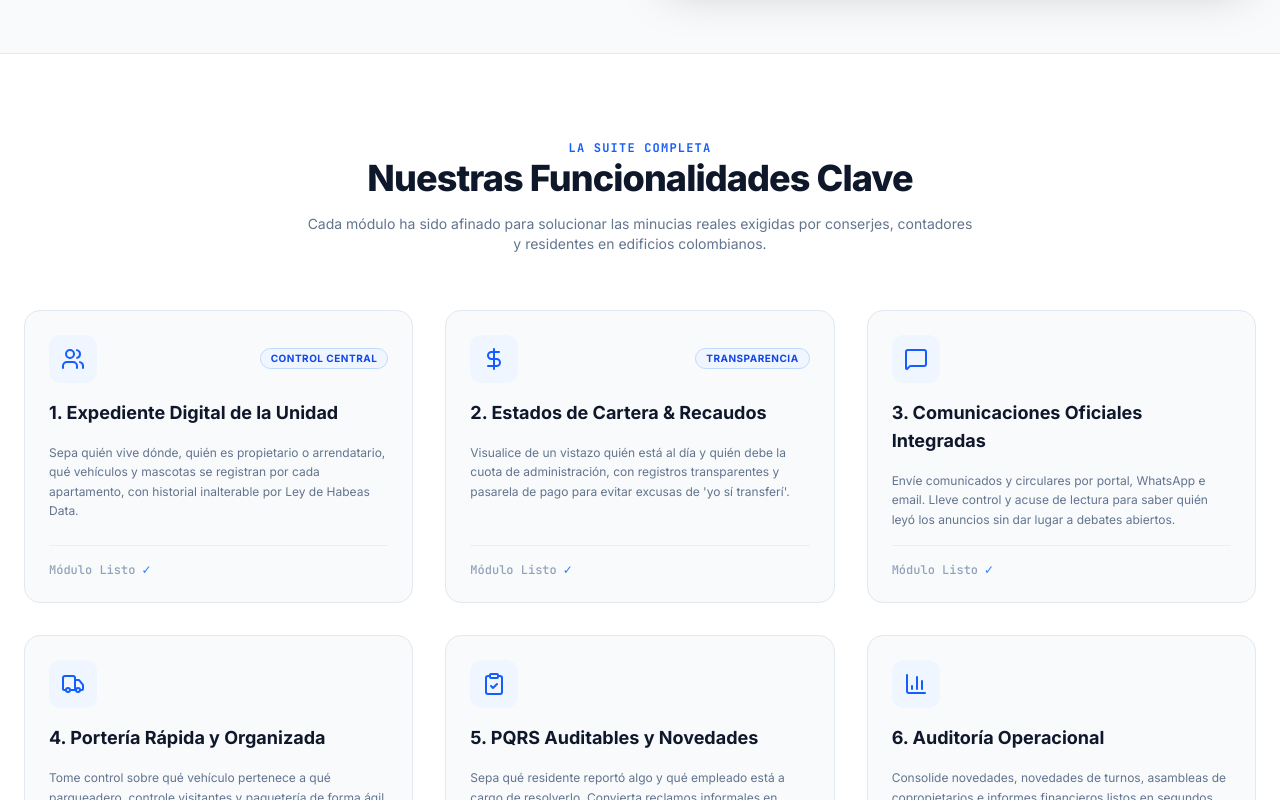
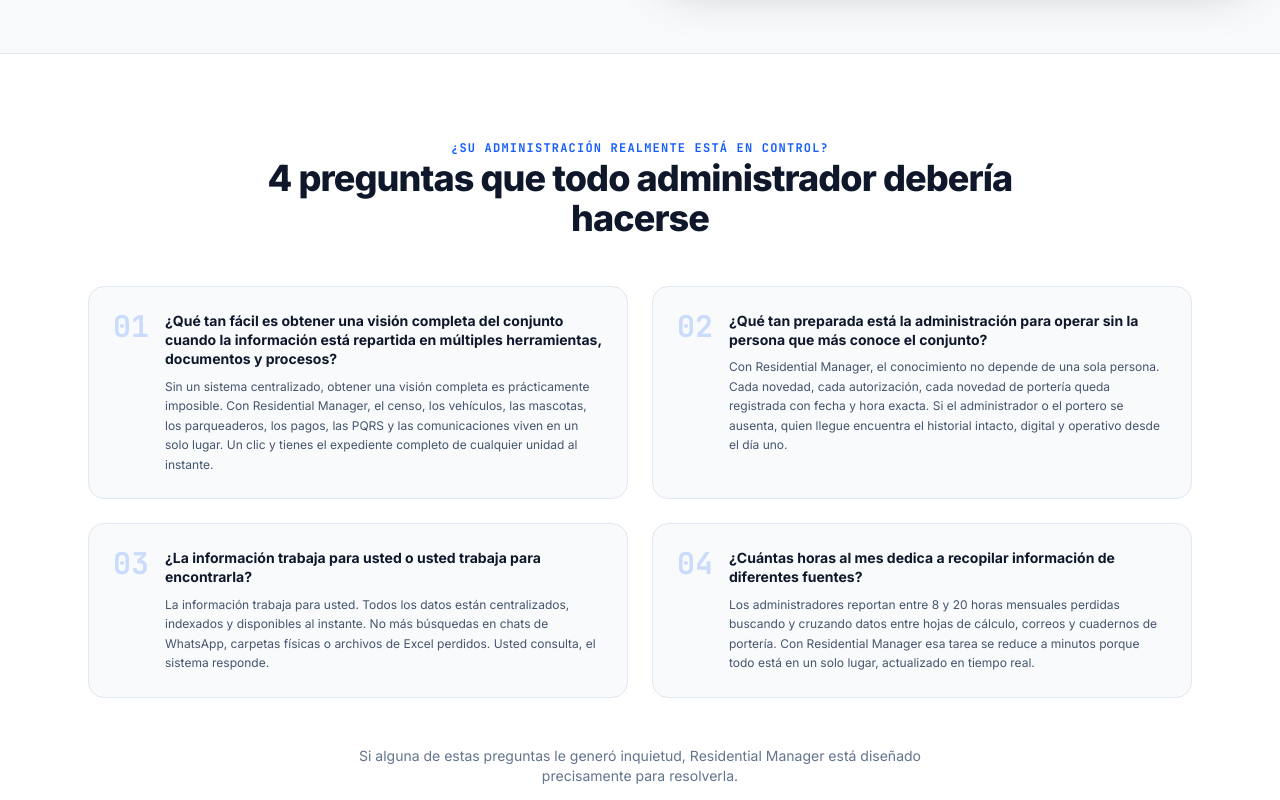
Before and after one commit to JuanDavid-sys/residential-manager-sale, a React (Vite) app: page / in a window 1280 px wide. Shown: the part 1820-2620 px from the top of the page. Built offline with nearby package versions, Linux system fonts and the light colour scheme.

Commit message:
Eliminar referencias a Ley 675 y agregar sección de 4 preguntas clave a landing page

```diff
--- a/src/components/DashboardView.tsx
+++ b/src/components/DashboardView.tsx
@@ -270,7 +270,6 @@ export default function DashboardView({ onNavigateToLanding }: DashboardProps) {
               <span>Base de datos: Conectada</span>
             </span>
             <span>·</span>
-            <span>Estándar: Ley 675</span>
           </div>
 
           <button
@@ -495,7 +494,6 @@ export default function DashboardView({ onNavigateToLanding }: DashboardProps) {
                   <div className="bg-white/80 border border-emerald-100 p-2.5 rounded-xl text-[10px] font-mono text-emerald-800 space-y-1">
                     <div>• Menos llamadas y chats directos</div>
                     <div>• Cero errores de fórmulas Excel</div>
-                    <div>• Respaldo legal Ley 675 completa</div>
                   </div>
                 </div>
               </div>
@@ -1475,35 +1473,6 @@ export default function DashboardView({ onNavigateToLanding }: DashboardProps) {
             </div>
           </div>
 
-          {/* COMPLIANCE CHECK FOR COLOMBIAN PH LEY 675 */}
-          <div className="bg-white p-5 rounded-2xl border border-slate-200 shadow-sm text-xs space-y-3.5">
-            <h5 className="font-bold text-slate-900 flex items-center gap-1.5">
-              <ShieldCheck className="w-4 h-4 text-blue-600 shrink-0" />
-              <span>Cumplimiento Ley 675 / 1581</span>
-            </h5>
-            <p className="text-[11px] text-slate-500 leading-snug">
-              Los registros de censo, correspondencia, placas y PQRS generados cumplen con las normativas colombianas de propiedad horizontal y protección de datos (Habeas Data).
-            </p>
-
-            <div className="bg-slate-50 p-3 rounded-xl space-y-1.5 border border-slate-200">
-              <span className="text-[10px] text-slate-400 block uppercase font-mono font-bold">Módulos Auditados:</span>
-              <div className="space-y-1 text-[11px] text-slate-600">
-                <div className="flex justify-between">
-                  <span>• Coeficiente de copropiedad:</span>
-                  <span className="text-emerald-700 font-bold">Aprobado</span>
-                </div>
-                <div className="flex justify-between">
-                  <span>• Protección Habeas Data:</span>
-                  <span className="text-emerald-700 font-bold">Aprobado</span>
-                </div>
-                <div className="flex justify-between">
-                  <span>• Regulación PQRS (15 días):</span>
-                  <span className="text-emerald-700 font-bold">Activo</span>
-                </div>
-              </div>
-            </div>
-          </div>
-
         </aside>
 
       </div>
--- a/src/components/MarketingView.tsx
+++ b/src/components/MarketingView.tsx
@@ -397,6 +397,84 @@ export default function MarketingView({ onNavigateToDashboard }: MarketingProps)
         </div>
       </section>
 
+      {/* 4 KEY QUESTIONS SECTION — RESPUESTAS DIRECTAS */}
+      <section className="py-20 bg-white border-t border-slate-200">
+        <div className="max-w-6xl mx-auto px-6 space-y-12">
+          <motion.div
+            initial={{ opacity: 0, y: 30 }}
+            whileInView={{ opacity: 1, y: 0 }}
+            viewport={{ once: true, margin: '-80px' }}
+            transition={{ duration: 0.5 }}
+            className="text-center max-w-3xl mx-auto space-y-4"
+          >
+            <span className="text-xs uppercase font-extrabold tracking-widest text-blue-600 font-mono">
+              ¿Su administración realmente está en control?
+            </span>
+            <h2 className="text-3xl font-extrabold text-slate-900 tracking-tight sm:text-4xl">
+              4 preguntas que todo administrador debería hacerse
+            </h2>
+          </motion.div>
+
+          <div className="grid grid-cols-1 md:grid-cols-2 gap-6">
+            {[
+              {
+                number: "01",
+                question: "¿Qué tan fácil es obtener una visión completa del conjunto cuando la información está repartida en múltiples herramientas, documentos y procesos?",
+                answer: "Sin un sistema centralizado, obtener una visión completa es prácticamente imposible. Con Residential Manager, el censo, los vehículos, las mascotas, los parqueaderos, los pagos, las PQRS y las comunicaciones viven en un solo lugar. Un clic y tienes el expediente completo de cualquier unidad al instante."
+              },
+              {
+                number: "02",
+                question: "¿Qué tan preparada está la administración para operar sin la persona que más conoce el conjunto?",
+                answer: "Con Residential Manager, el conocimiento no depende de una sola persona. Cada novedad, cada autorización, cada novedad de portería queda registrada con fecha y hora exacta. Si el administrador o el portero se ausenta, quien llegue encuentra el historial intacto, digital y operativo desde el día uno."
+              },
+              {
+                number: "03",
+                question: "¿La información trabaja para usted o usted trabaja para encontrarla?",
+                answer: "La información trabaja para usted. Todos los datos están centralizados, indexados y disponibles al instante. No más búsquedas en chats de WhatsApp, carpetas físicas o archivos de Excel perdidos. Usted consulta, el sistema responde."
+              },
+              {
+                number: "04",
+                question: "¿Cuántas horas al mes dedica a recopilar información de diferentes fuentes?",
+                answer: "Los administradores reportan entre 8 y 20 horas mensuales perdidas buscando y cruzando datos entre hojas de cálculo, correos y cuadernos de portería. Con Residential Manager esa tarea se reduce a minutos porque todo está en un solo lugar, actualizado en tiempo real."
+              }
+            ].map((item, idx) => (
+              <motion.div
+                key={idx}
+                initial={{ opacity: 0, y: 20 }}
+                whileInView={{ opacity: 1, y: 0 }}
+                viewport={{ once: true, margin: '-80px' }}
+                transition={{ duration: 0.4, delay: idx * 0.08 }}
+                className="bg-slate-50 p-6 rounded-2xl border border-slate-200 hover:border-blue-300 hover:shadow-md transition-all"
+              >
+                <div className="flex items-start gap-4">
+                  <span className="text-3xl font-extrabold text-blue-600/20 font-mono leading-none">{item.number}</span>
+                  <div className="space-y-2">
+                    <h3 className="text-sm font-bold text-slate-900 leading-snug">
+                      {item.question}
+                    </h3>
+                    <p className="text-[12px] text-slate-600 leading-relaxed">
+                      {item.answer}
+                    </p>
+                  </div>
+                </div>
+              </motion.div>
+            ))}
+          </div>
+
+          <motion.div
+            initial={{ opacity: 0, y: 20 }}
+            whileInView={{ opacity: 1, y: 0 }}
+            viewport={{ once: true, margin: '-80px' }}
+            transition={{ duration: 0.4, delay: 0.3 }}
+            className="text-center"
+          >
+            <p className="text-sm text-slate-500 max-w-xl mx-auto font-light">
+              Si alguna de estas preguntas le generó inquietud, Residential Manager está diseñado precisamente para resolverla.
+            </p>
+          </motion.div>
+        </div>
+      </section>
+
       {/* CORE FEATURES INDEXED (6 CARDS) */}
       <section id="features_section" className="py-20 bg-white border-t border-b border-slate-200">
         <div className="max-w-7xl mx-auto px-6 space-y-14">
@@ -662,7 +740,7 @@ export default function MarketingView({ onNavigateToDashboard }: MarketingProps)
           <div className="space-y-2 text-center md:text-left">
             <span className="text-lg font-bold text-white tracking-tight block">Residential <span className="text-blue-500">Manager</span></span>
             <p className="text-xs text-slate-500 max-w-sm">
-              El primer ecosistema digital de automatización y administración para Propiedades Horizontales bajo la Ley 675 colombiana.
+              El primer ecosistema digital de automatización y administración para Propiedades Horizontales colombianas.
             </p>
           </div>
 
--- a/src/data.ts
+++ b/src/data.ts
@@ -117,10 +117,6 @@ export const faqList: FAQItem[] = [
   {
     question: "¿Cómo funciona el cobro de administración y la integración con pagos PSE?",
     answer: "El sistema genera las cuentas de cobro automáticamente al inicio de cada mes calculando el coeficiente de copropiedad e intereses si los hay. El residente recibe la notificación por email o app, pulsa el botón de pago y puede realizar la transacción por PSE, Nequi o Daviplata de forma 100% segura. El dinero llega directo a la cuenta corriente o de ahorros autorizada del conjunto."
-  },
-  {
-    question: "¿Cumple la plataforma con la legislación de Propiedad Horizontal (Ley 675) en Colombia?",
-    answer: "Sí, Residential Manager está desarrollado bajo el marco legal de la Ley 675 de 2001 de Colombia. Facilitamos el quórum en asambleas virtuales o mixtas, la publicación de actas conforme a la ley, la gestión de sanciones basadas en el manual de convivencia y cumplimos estrictamente con la Ley de Protección de Datos Personales (Ley 1581 / Habeas Data)."
   },
   {
     question: "¿Cómo se realiza la importación inicial de todos los datos del conjunto?",
```
